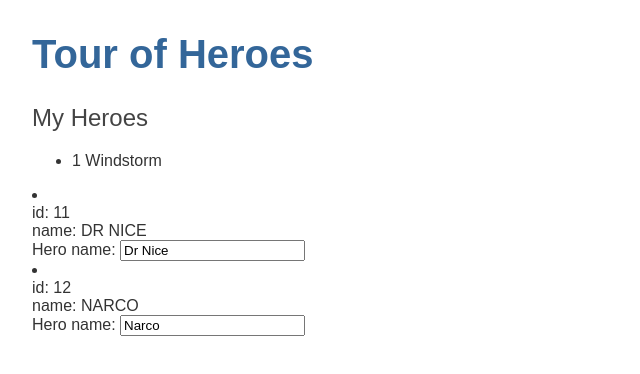
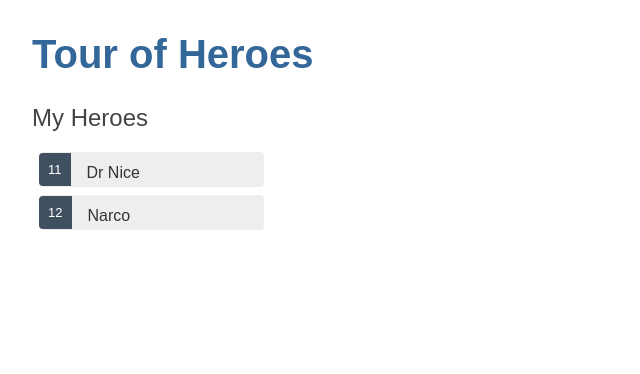
Before and after one commit to Hieu-Ma/tour-of-heroes, an Angular app: page / in a window 1280 px wide. Shown: the top 374 px of the page, without its empty margins (0-640 px from the left). Built offline with nearby package versions, Linux system fonts and the light colour scheme.

Commit message:
finished part 2

```diff
--- a/src/app/heroes/heroes.component.css
+++ b/src/app/heroes/heroes.component.css
@@ -0,0 +1,52 @@
+/* HeroesComponent's private CSS styles */
+.heroes {
+  margin: 0 0 2em 0;
+  list-style-type: none;
+  padding: 0;
+  width: 15em;
+}
+.heroes li {
+  cursor: pointer;
+  position: relative;
+  left: 0;
+  background-color: #EEE;
+  margin: .5em;
+  padding: .3em 0;
+  height: 1.6em;
+  border-radius: 4px;
+}
+.heroes li:hover {
+  color: #2c3a41;
+  background-color: #e6e6e6;
+  left: .1em;
+}
+.heroes li.selected {
+  background-color: black;
+  color: white;
+}
+.heroes li.selected:hover {
+  background-color: #505050;
+  color: white;
+}
+.heroes li.selected:active {
+  background-color: black;
+  color: white;
+}
+.heroes .badge {
+  display: inline-block;
+  font-size: small;
+  color: white;
+  padding: 0.8em 0.7em 0 0.7em;
+  background-color:#405061;
+  line-height: 1em;
+  position: relative;
+  left: -1px;
+  top: -4px;
+  height: 1.8em;
+  margin-right: .8em;
+  border-radius: 4px 0 0 4px;
+}
+
+input {
+  padding: .5rem;
+}
--- a/src/app/heroes/heroes.component.html
+++ b/src/app/heroes/heroes.component.html
@@ -1,16 +1,18 @@
 <h2>My Heroes</h2>
 <ul class="heroes">
-    <li>
+    <li *ngFor="let hero of heroes" (click)="onSelect(hero)" [class.selected]="hero === selectedHero">
         <span class="badge">{{hero.id}}</span> {{hero.name}}
     </li>
 </ul>
 
-<li *ngFor = "let hero of heroes" (click)="onSelect(hero)">
+<!-- List section -->
 
-<div><span>id:</span> {{hero.id}}</div>
-<div><span>name:</span> {{hero.name | uppercase}}</div>
-
-<div>
-    <label for="name">Hero name: </label>
-    <input id="name" [(ngModel)]="hero.name" placeholder="name">
+<!-- Select section -->
+<div *ngIf="selectedHero">
+    <h2>{{selectedHero.name | uppercase}} Details</h2>
+    <div><span>id: </span>{{selectedHero.id}}</div>
+    <div>
+        <label for="hero-name">Hero name: </label>
+        <input id="hero-name" [(ngModel)]="selectedHero.name" placeholder="name">
+    </div>
 </div>
--- a/src/app/heroes/heroes.component.ts
+++ b/src/app/heroes/heroes.component.ts
@@ -9,11 +9,7 @@
 })
 export class HeroesComponent implements OnInit {
 
-  hero: Hero = {
-    id: 1,
-    name: 'Windstorm'
-  };
-
+  selectedHero?: Hero;
   heroes = HEROES;
 
   constructor() { }
@@ -21,4 +17,7 @@
   ngOnInit() {
   }
 
+  onSelect(hero: Hero): void {
+    this.selectedHero = hero;
+  }
 }
```
